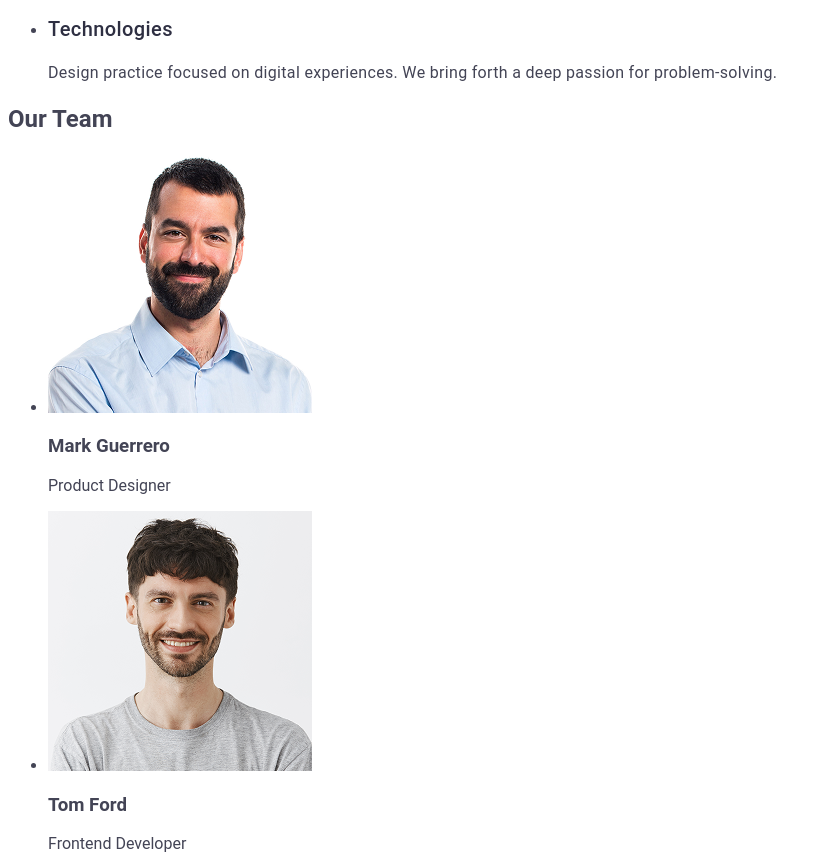
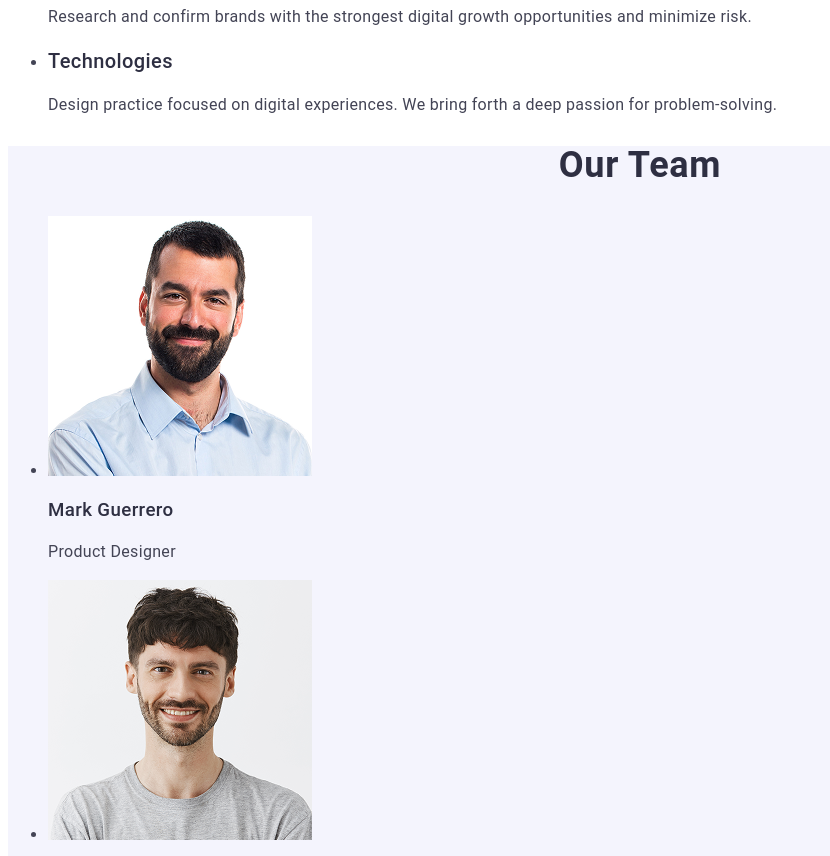
Before and after one commit to batkodumki/goit-markup-hw-02, a plain HTML site: page index.html in a window 1280 px wide. Shown: the part 680-1536 px from the top of the page, without its empty margins (0-830 px from the left). Drawn offline with Linux system fonts and the light colour scheme.

Commit message:
Add files via upload

```diff
--- a/css/styles.css
+++ b/css/styles.css
@@ -106,3 +106,25 @@ button:hover, button:focus {
   line-height: 1.5;
   letter-spacing: 0.02em;
 }
+.team{
+  background-color: #f4f4fd;
+}
+.section-title{
+  font-size: 36px;
+  line-height: 1.11;
+  text-align: center;
+  letter-spacing: 0.02em;
+  text-transform: capitalize;
+  color: #2e2f42;
+}
+.team-title{
+  font-weight: 500;
+  font-family: 20px;
+  line-height: 1.2;
+  letter-spacing: 0.02em;
+  color: #2e2f42;
+}
+.team-text{
+  line-height: 1.5;
+  letter-spacing: 0.02em;
+}
```
